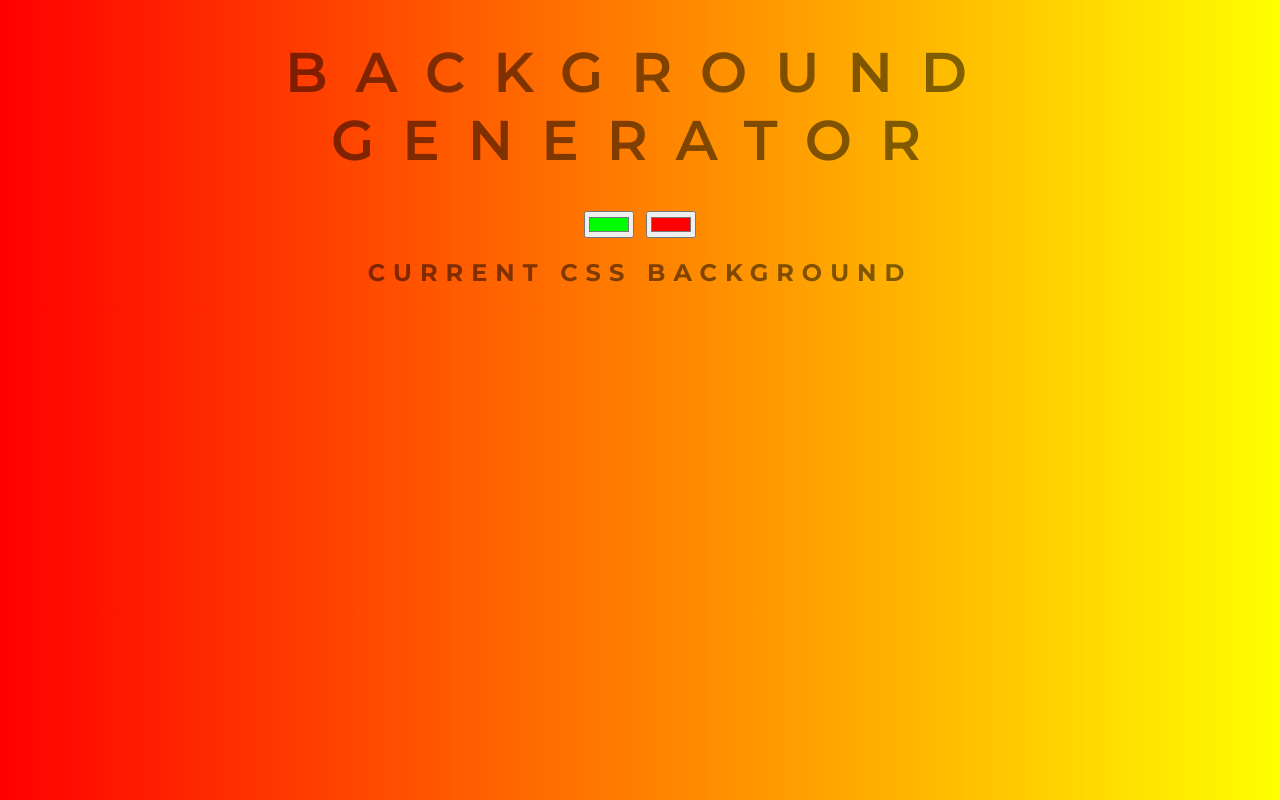
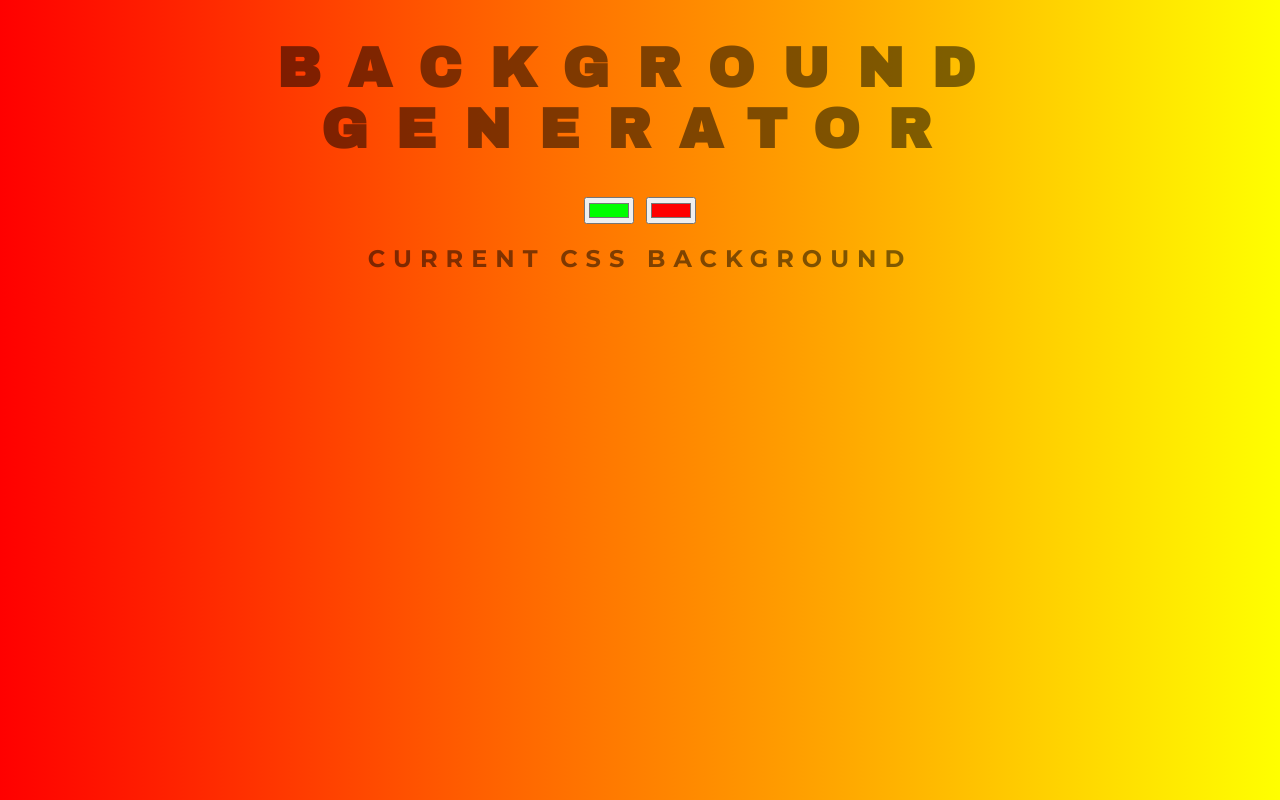
Before and after one commit to pronoia9/ztmtcwd-background-generator, a plain HTML site: page index.html in a window 1280 px wide. Drawn offline with Linux system fonts and the light colour scheme.

Commit message:
add archivo black font for header

```diff
--- a/css/style.css
+++ b/css/style.css
@@ -9,7 +9,7 @@ body {
 }
 
 h1 {
-  font: 600 3.5em 'Montserrat';
+  font: 600 3.5em 'Archivo Black';
   color: rgba(0, 0, 0, 0.5);
   text-align: center;
   text-transform: uppercase;
--- a/index.html
+++ b/index.html
@@ -4,7 +4,7 @@
     <!-- Google Font -->
     <link rel="preconnect" href="https://fonts.googleapis.com" />
     <link rel="preconnect" href="https://fonts.gstatic.com" crossorigin />
-    <link href="https://fonts.googleapis.com/css2?family=Montserrat:ital,wght@0,100;0,200;0,300;0,400;0,500;0,600;0,700;0,800;0,900;1,100;1,200;1,300;1,400;1,500;1,600;1,700;1,800;1,900&display=swap" rel="stylesheet" />
+    <link href="https://fonts.googleapis.com/css2?family=Archivo+Black&family=Montserrat:ital,wght@0,100;0,200;0,300;0,400;0,500;0,600;0,700;0,800;0,900;1,100;1,200;1,300;1,400;1,500;1,600;1,700;1,800;1,900&display=swap" rel="stylesheet" />
 
     <title>Gradient Background</title>
 
```
